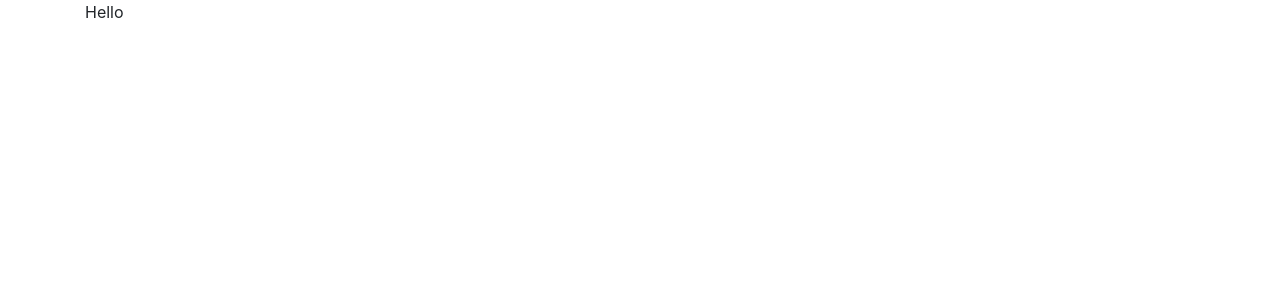
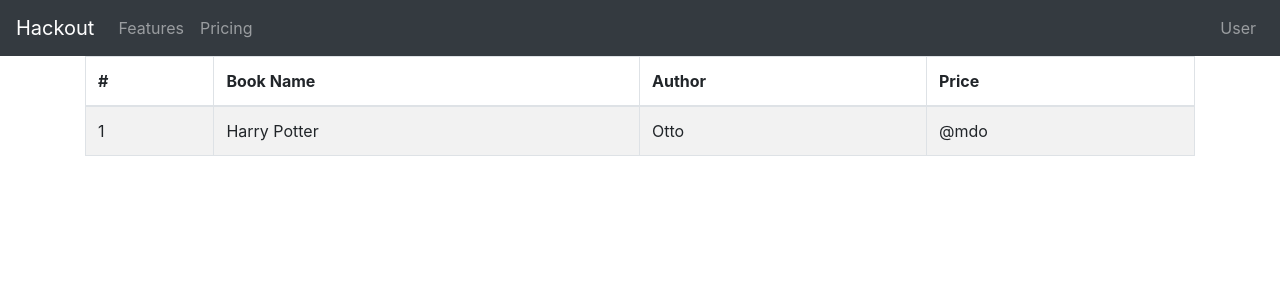
Before and after one commit to mann27/hackout-frontend, a React (Create React App) app: page /home in a window 1280 px wide. Shown: the top 300 px of the page. Built offline with nearby package versions, Linux system fonts and the light colour scheme.

Commit message:
adding booklist and home page components
routes are now integrated

```diff
--- a/public/index.html
+++ b/public/index.html
@@ -9,7 +9,6 @@
       name="description"
       content="Web site created using create-react-app"
     />
-    <link rel="apple-touch-icon" href="logo192.png" />
     <!--
       manifest.json provides metadata used when your web app is installed on a
       user's mobile device or desktop. See https://developers.google.com/web/fundamentals/web-app-manifest/
--- a/src/App.js
+++ b/src/App.js
@@ -1,13 +1,16 @@
 import React from "react";
 import "./App.css";
-import HomePage from "./components/HomePage";
+import { BrowserRouter } from "react-router-dom";
 
 import "bootstrap/dist/css/bootstrap.min.css";
+import IndexRoutes from "./routes";
 
 function App() {
   return (
     <div className="App">
-      <HomePage />
+      <BrowserRouter>
+        <IndexRoutes />
+      </BrowserRouter>
     </div>
   );
 }
--- /dev/null
+++ b/src/components/HomePage/BookList/index.js
@@ -0,0 +1,24 @@
+import React, { Component } from "react";
+
+import BookListItem from "../BookListItem";
+import { Table } from "react-bootstrap";
+
+export default class BookList extends Component {
+  render() {
+    return (
+      <Table striped bordered hover>
+        <thead>
+          <tr>
+            <th>#</th>
+            <th>Book Name</th>
+            <th>Author</th>
+            <th>Price</th>
+          </tr>
+        </thead>
+        <tbody>
+          <BookListItem />
+        </tbody>
+      </Table>
+    );
+  }
+}
--- /dev/null
+++ b/src/components/HomePage/BookListItem/index.js
@@ -0,0 +1,14 @@
+import React, { Component } from "react";
+
+export default class BookListItem extends Component {
+  render() {
+    return (
+      <tr>
+        <td>1</td>
+        <td>Harry Potter</td>
+        <td>Otto</td>
+        <td>@mdo</td>
+      </tr>
+    );
+  }
+}
--- a/src/components/HomePage/index.js
+++ b/src/components/HomePage/index.js
@@ -1,14 +1,18 @@
 import React, { Component } from "react";
 import Navbar from "../Navbar";
+
+import BookList from "./BookList";
 
 class HomePage extends Component {
   render() {
     return (
-      <div className="container">
-        <div>
+      <div>
+        <div className="nav-bar">
           <Navbar />
         </div>
-        <div className="content">Hello</div>
+        <div className="main-content container">
+          <BookList />
+        </div>
       </div>
     );
   }
--- a/src/components/Navbar/index.js
+++ b/src/components/Navbar/index.js
@@ -1,7 +1,25 @@
 import React, { Component } from "react";
 
-export default class Navbar extends Component {
+import { Navbar, Nav } from "react-bootstrap";
+
+export default class Navbar1 extends Component {
   render() {
-    return <div></div>;
+    return (
+      <div>
+        <Navbar collapseOnSelect expand="lg" bg="dark" variant="dark">
+          <Navbar.Brand href="/home">Hackout</Navbar.Brand>
+          <Navbar.Toggle aria-controls="responsive-navbar-nav" />
+          <Navbar.Collapse id="responsive-navbar-nav">
+            <Nav className="mr-auto">
+              <Nav.Link href="/home">Features</Nav.Link>
+              <Nav.Link href="/pricing">Pricing</Nav.Link>
+            </Nav>
+            <Nav>
+              <Nav.Link href="/User">User</Nav.Link>
+            </Nav>
+          </Navbar.Collapse>
+        </Navbar>
+      </div>
+    );
   }
 }
```
Also changed, not shown: src/components/HomePage/style.css (added), src/components/Navbar/index.css (deleted), src/components/Navbar/style.css (added).
